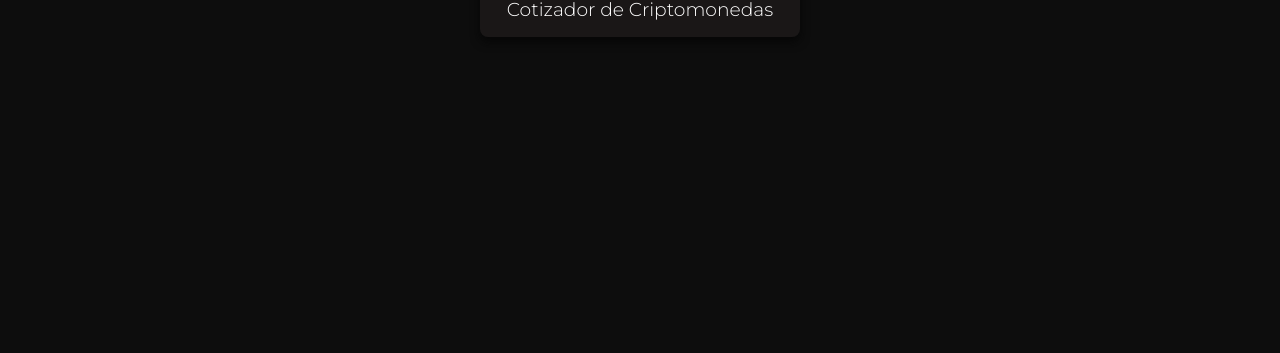
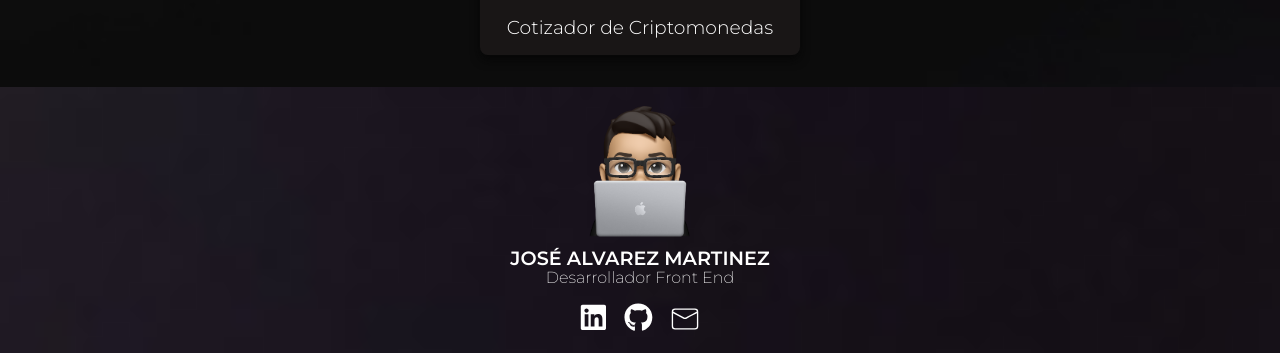
Before and after one commit to JoseAlvarezMartinez/JoseAlvarez-Portfolio, a React (Vite) app: page / in a window 1280 px wide. Shown: the part 3743-4096 px from the top of the page. Before the commit the page ends 3812 px from the top, so only its background shows below. Built offline with nearby package versions, Linux system fonts and the light colour scheme.

Commit message:
-- Footer Mobile --

```diff
--- a/src/App.tsx
+++ b/src/App.tsx
@@ -1,6 +1,8 @@
 import Experiencia from "./Layout/Experiencia/Experiencia"
+import Footer from "./Layout/Footer/Footer"
 import Header from "./Layout/Header/Header"
 import Proyecto from "./Layout/Proyectos/Proyecto"
+import Servicios from "./Layout/Servicios/Servicios"
 import SobreMi from "./Layout/SobreMi/SobreMi"
 
 function App() {
@@ -9,8 +11,9 @@ function App() {
       <Header />
       <SobreMi />
       <Experiencia />
+      <Servicios />
       <Proyecto />
-
+      <Footer />
     </>
   )
 }
--- /dev/null
+++ b/src/Layout/Footer/Footer.tsx
@@ -0,0 +1,35 @@
+import Avatar from "../../assets/avatar.png"
+import { FaWhatsapp } from "react-icons/fa";
+import { FaLinkedin } from "react-icons/fa";
+import { FaGithub } from "react-icons/fa6";
+import { CiMail } from "react-icons/ci";
+
+
+
+const Footer = () => {
+    return (
+        <footer>
+
+            <img className="avatar-img avatar-footer" src={Avatar} alt="Imagen de Avatar" />
+
+            <h2 className="header-h2 footer-h2">José Alvarez Martinez<span>Desarrollador Front End</span></h2>
+
+            <div className="footer-buttons">
+                <a target="_blank"
+                    href="https://www.linkedin.com/in/jos%C3%A9-alvarez-martinez-621404211/">
+                    <FaLinkedin size={"1.8rem"} color={"#fff"} />
+                </a>
+                <a target="_blank" href="https://github.com/JoseAlvarezMartinez">
+                    <FaGithub size={"1.8rem"} color={"#fff"} />
+                </a>
+                <a href="mailto:alvarezmjose2021@gmail.com">
+                    <CiMail size={"2rem"} color={"#fff"} />
+                </a>
+            </div>
+
+        </footer>
+
+    )
+}
+
+export default Footer
--- a/src/Layout/Header/Header.tsx
+++ b/src/Layout/Header/Header.tsx
@@ -15,7 +15,7 @@ const Header = () => {
                     <h2 className="header-h2">José Alvarez Martinez<span>Desarrollador Front End</span></h2>
 
                     <div className="header-container-buttons">
-                        <a className="descargar-cv-button" href="#">Descargar CV</a>
+                        <a target="_blank" className="descargar-cv-button" href="https://drive.google.com/file/d/1w3PJpocXokdCyrUyv805b1FbCQl-M0by/view?usp=sharing">Descargar CV</a>
                         <div className="redes-buttons">
                             <a
                                 className="redes-icons"
--- /dev/null
+++ b/src/Layout/Servicios/Servicios.tsx
@@ -0,0 +1,7 @@
+const Servicios = () => {
+  return (
+    <div>Servicios</div>
+  )
+}
+
+export default Servicios
--- a/src/data/db.ts
+++ b/src/data/db.ts
@@ -59,3 +59,10 @@ export const proyectos: Proyectos[] = [
     },
 
 ]
+
+
+export const servicios = [
+    {
+
+    }
+]
--- a/src/index.css
+++ b/src/index.css
@@ -3,7 +3,11 @@
 }
 
 body {
-    background-color: #0d0d0d;
+    background-image: url(./assets/background-mobile.jpg);
+    background-repeat: no-repeat;
+    background-repeat: no-repeat;
+    background-size: cover;
+    background-position: 60%;
 }
 
 .sections-containers {
@@ -180,8 +184,8 @@ header {
     transition: transform .3s;
 }
 
-.proyecto-container:hover{
-    transform:scale(1.05)
+.proyecto-container:hover {
+    transform: scale(1.05)
 }
 
 .proyecto-imagen {
@@ -203,3 +207,30 @@ header {
     font-weight: 300;
     text-align: center;
 }
+
+/* Footer */
+footer {
+    background-image: url(./assets/footer-background.jpg);
+    background-repeat: no-repeat;
+    background-size: cover;
+    background-position: 15%;
+}
+
+.avatar-footer {
+    max-width: 10rem;
+}
+
+.footer-h2 {
+    font-size: 1.2rem;
+}
+
+.footer-h2 span {
+    font-size: 1rem;
+}
+
+.footer-buttons {
+    display: flex;
+    justify-content: center;
+    gap: 1rem;
+    padding-bottom: 1rem;
+}
```
Also changed, not shown: src/assets/background-mobile.jpg (added), src/assets/footer-background.jpg (added).
